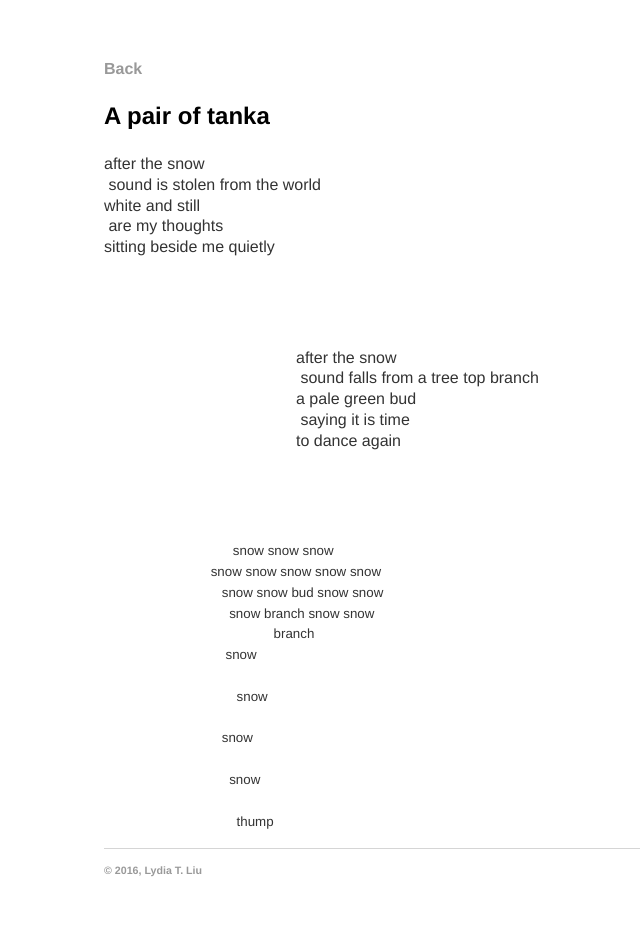
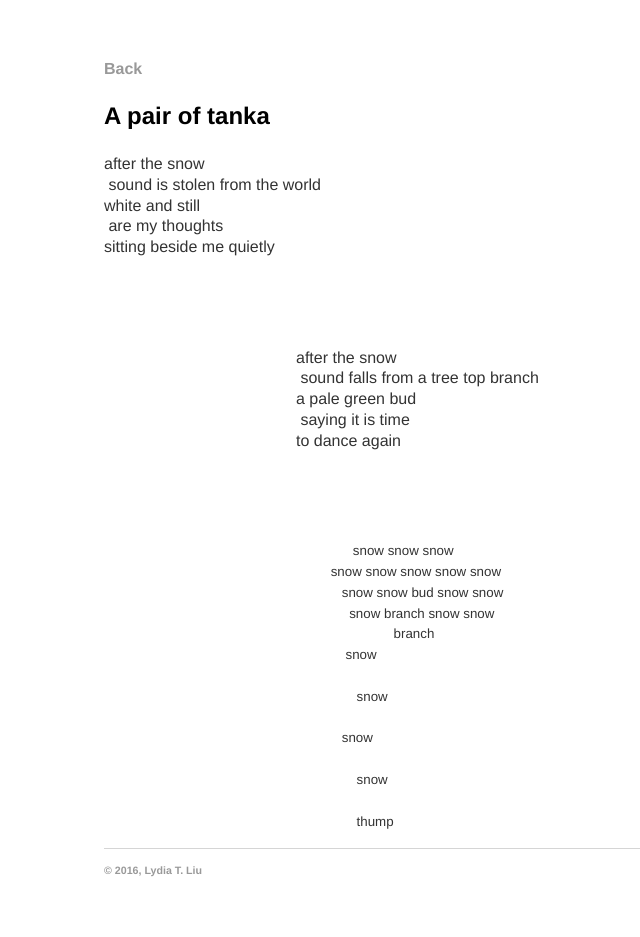
Before and after one commit to serenalwang/serenalwang.github.io, a Jekyll site: the page built from poems/one.md, in a window 1280 px wide. Shown: the whole page, without its empty margins (88-728 px from the left). Built offline with Jekyll 4.4.1, drawn with Linux system fonts in a browser that asks for light colours.

Commit message:
Update one.md

```diff
--- a/poems/one.md
+++ b/poems/one.md
@@ -31,7 +31,7 @@
 &nbsp;
 
 
-<span style ="display:inline-block;font-size: 10pt;margin-left:8em;">
+<span style ="display:inline-block;font-size: 10pt;margin-left:17em;">
 &nbsp;&nbsp;&nbsp;&nbsp;&nbsp;&nbsp;snow snow snow
 snow snow snow snow snow
 &nbsp;&nbsp;&nbsp;snow snow bud snow snow
@@ -43,7 +43,7 @@
 &nbsp;
 &nbsp;&nbsp;&nbsp;snow
 &nbsp;
-&nbsp;&nbsp;&nbsp;&nbsp;&nbsp;snow
+&nbsp;&nbsp;&nbsp;&nbsp;&nbsp;&nbsp;&nbsp;snow
 &nbsp;
 &nbsp;&nbsp;&nbsp;&nbsp;&nbsp;&nbsp;&nbsp;thump
 </span>
```
